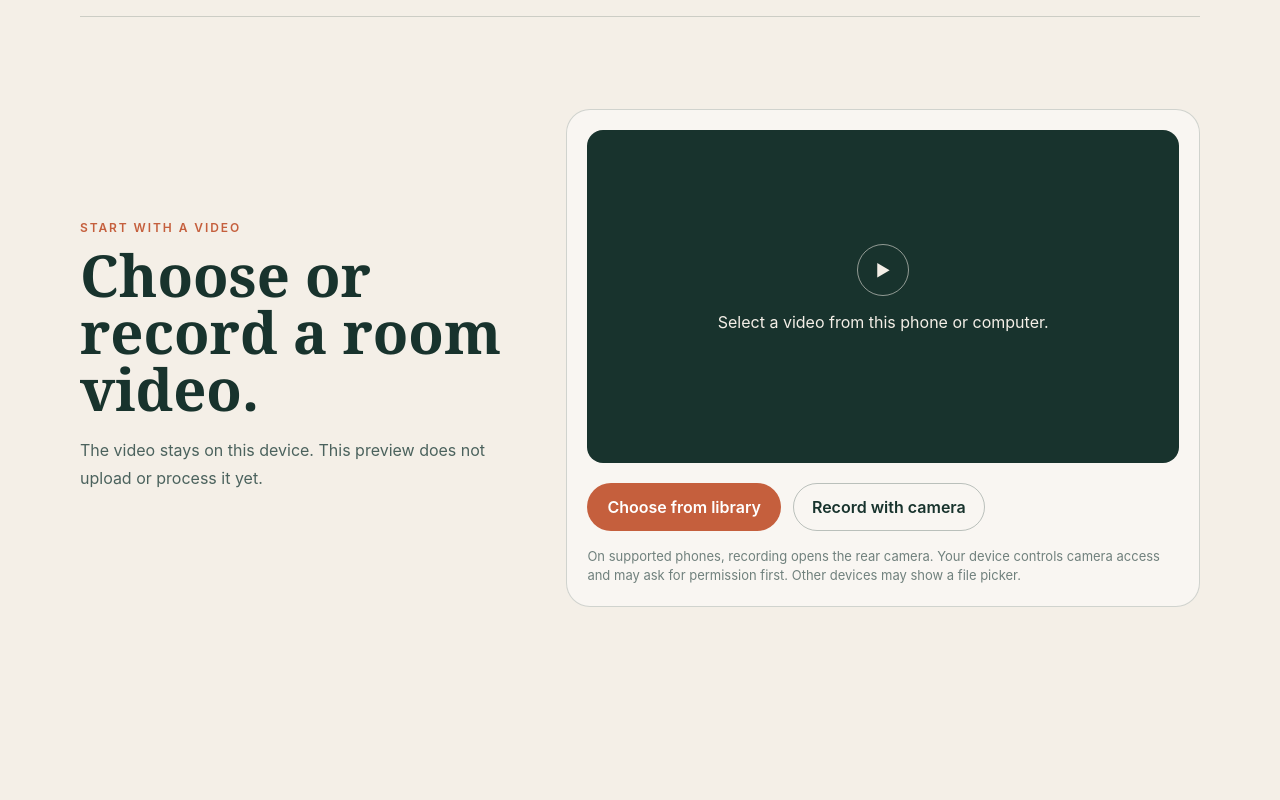
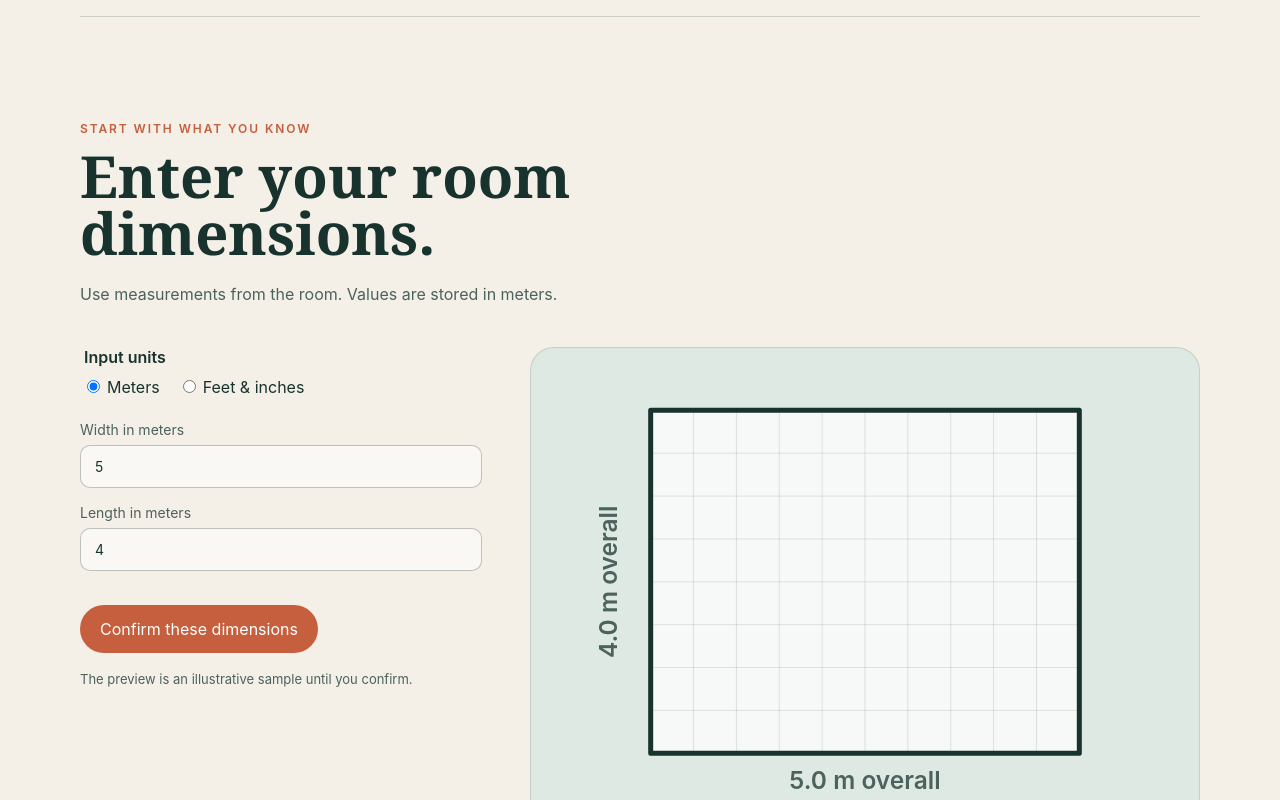
Before and after one commit to dqhomeinc/room-planner, a React (Vite) app in the folder apps/web/: page / in a window 1280 px wide. Shown: the part 920-1720 px from the top of the page. Built offline with nearby package versions, Linux system fonts and the light colour scheme.

Commit message:
feat: add room entry to planning page

```diff
--- a/apps/web/src/app.tsx
+++ b/apps/web/src/app.tsx
@@ -1,5 +1,6 @@
 import { CapturePanel } from './capture-panel';
 import { productSteps } from './product-steps';
+import { RoomDimensionForm } from './room-dimension-form';
 import { RoomPlanSurface } from './room-plan-surface';
 import './styles.css';
 
@@ -31,8 +32,8 @@ export function App() {
             Capture a room with your phone, explore a measured 3D model, and
             compare furnishing plans built from products you can actually buy.
           </p>
-          <a className="primary-action" href="#capture">
-            Choose a room video
+          <a className="primary-action" href="#room-builder">
+            Enter room dimensions
           </a>
         </div>
         <div className="room-card">
@@ -43,6 +44,8 @@ export function App() {
           />
         </div>
       </section>
+
+      <RoomDimensionForm />
 
       <CapturePanel />
 
--- a/apps/web/src/styles.css
+++ b/apps/web/src/styles.css
@@ -36,6 +36,7 @@ main {
 nav,
 .hero,
 .capture,
+.room-builder,
 .workflow {
   width: min(1120px, calc(100% - 40px));
   margin-inline: auto;
@@ -131,6 +132,110 @@ h2 {
   align-items: center;
   padding-block: 92px;
   border-top: 1px solid rgb(24 51 45 / 18%);
+}
+
+.room-builder {
+  padding-block: 92px;
+  border-top: 1px solid rgb(24 51 45 / 18%);
+}
+
+.room-builder-heading > p:last-child,
+.dimension-status {
+  color: #4b625d;
+  line-height: 1.6;
+}
+
+.room-builder-layout {
+  display: grid;
+  grid-template-columns: minmax(280px, 0.75fr) minmax(0, 1.25fr);
+  gap: 48px;
+  align-items: start;
+  margin-top: 40px;
+}
+
+.dimension-form,
+.dimension-fields,
+.imperial-fields fieldset {
+  display: grid;
+  gap: 16px;
+}
+
+.unit-choice,
+.imperial-fields fieldset {
+  padding: 0;
+  border: 0;
+}
+
+.unit-choice legend,
+.imperial-fields legend {
+  margin-bottom: 10px;
+  font-weight: 600;
+}
+
+.unit-choice label {
+  margin-right: 18px;
+}
+
+.unit-choice input {
+  margin-right: 7px;
+}
+
+.dimension-fields {
+  margin-top: 8px;
+}
+
+.dimension-fields label {
+  display: grid;
+  gap: 7px;
+  color: #4b625d;
+  font-size: 14px;
+}
+
+.dimension-fields input {
+  width: 100%;
+  padding: 12px 14px;
+  border: 1px solid rgb(24 51 45 / 28%);
+  border-radius: 10px;
+  color: #18332d;
+  background: rgb(255 255 255 / 58%);
+  font: inherit;
+}
+
+.dimension-fields input[aria-invalid='true'] {
+  border-color: #a84535;
+}
+
+.dimension-fields small {
+  color: #a84535;
+}
+
+.imperial-fields fieldset {
+  grid-template-columns: 1fr 1fr;
+}
+
+.imperial-fields legend,
+.imperial-fields small {
+  grid-column: 1 / -1;
+}
+
+.dimension-form .primary-action {
+  justify-self: start;
+  border: 0;
+  font: inherit;
+  cursor: pointer;
+}
+
+.dimension-status {
+  min-height: 26px;
+  margin: 0;
+  font-size: 13px;
+}
+
+.room-builder-preview {
+  overflow: hidden;
+  border: 1px solid rgb(24 51 45 / 14%);
+  border-radius: 24px;
+  background: #dfe9e4;
 }
 
 .capture-copy > p:last-child {
@@ -388,6 +493,11 @@ h2 {
     gap: 28px;
   }
 
+  .room-builder-layout {
+    grid-template-columns: 1fr;
+    gap: 28px;
+  }
+
   .video-details {
     grid-template-columns: 1fr;
   }
```
